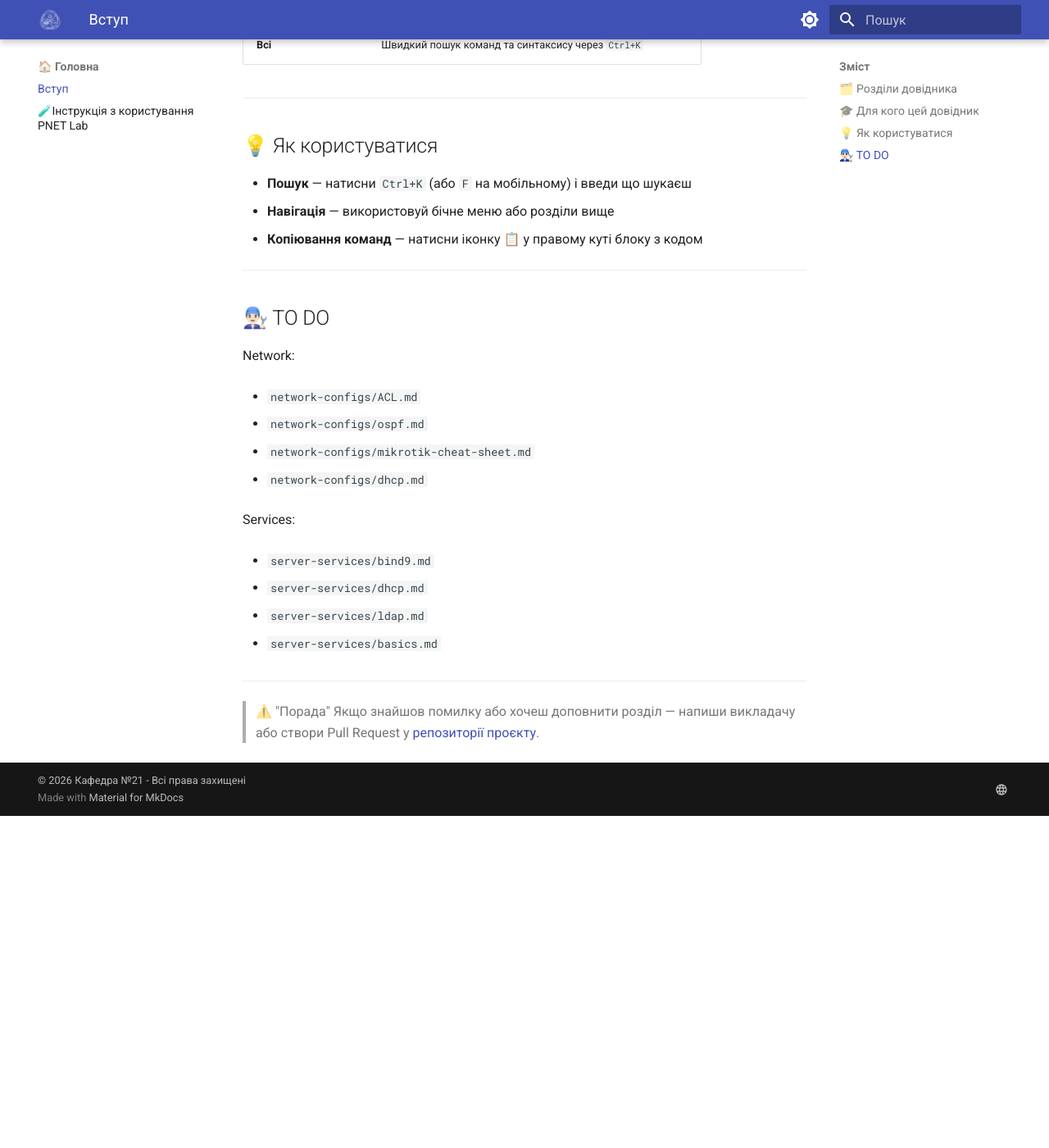
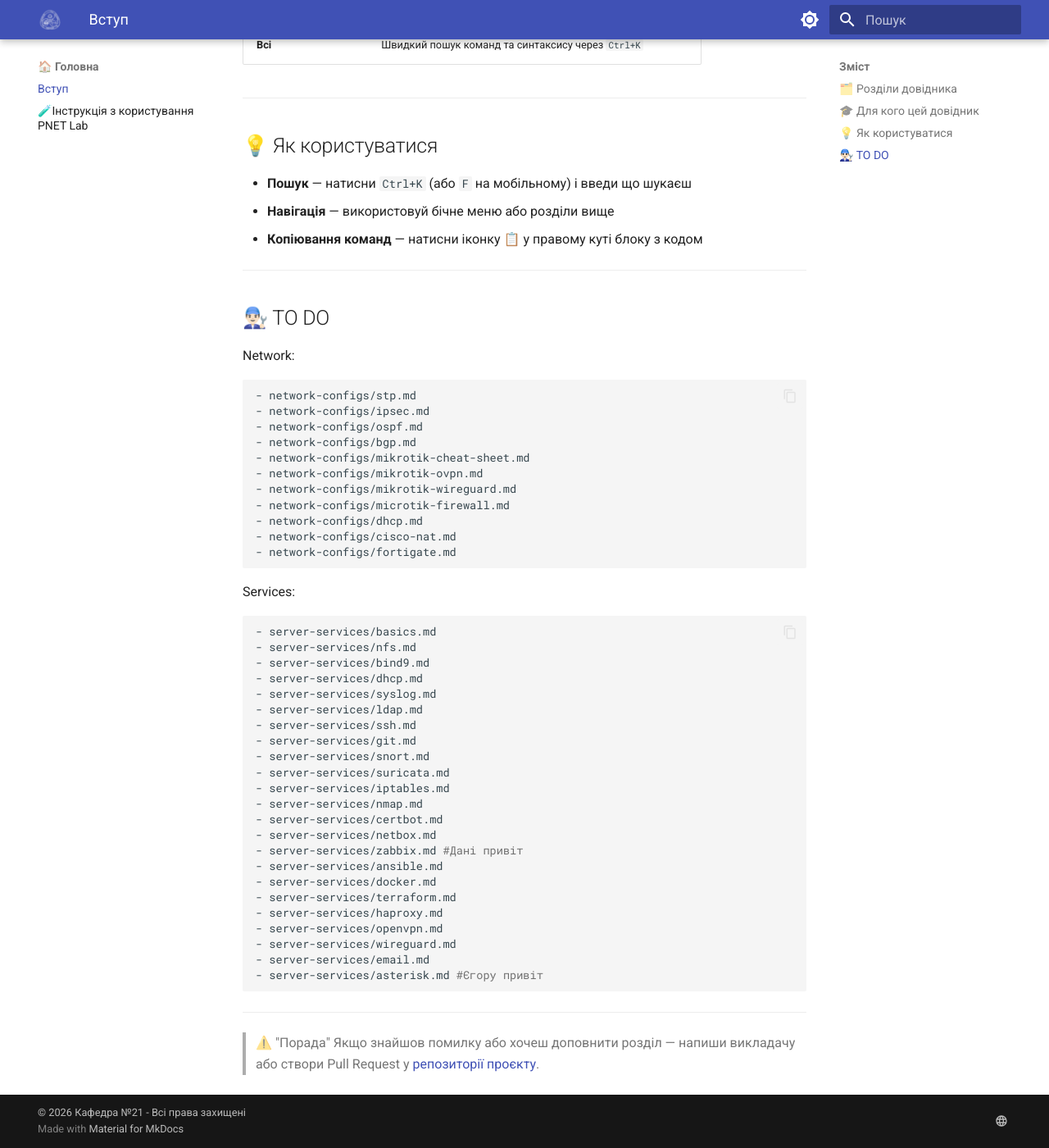
Before and after one commit to left769/21-docs, an MkDocs documentation site: the page built from docs/index.md, in a window 1280 px wide and 1400 px high, scrolled down 872 px. Shown: the whole window at 82% size. Built offline with MkDocs 1.6.1 and Material for MkDocs 9.7.7, drawn with Linux system fonts in a browser that asks for light colours; before the commit the page ends 1867 px from its top, so only the background shows below that.

````diff
--- a/docs/index.md
+++ b/docs/index.md
@@ -51,23 +51,47 @@
 
 Network:
 
-- ``network-configs/ACL.md``
-
-- ``network-configs/ospf.md``
-
-- ``network-configs/mikrotik-cheat-sheet.md``
-
-- ``network-configs/dhcp.md``
+```bash
+- network-configs/stp.md
+- network-configs/ipsec.md
+- network-configs/ospf.md
+- network-configs/bgp.md
+- network-configs/mikrotik-cheat-sheet.md
+- network-configs/mikrotik-ovpn.md
+- network-configs/mikrotik-wireguard.md
+- network-configs/microtik-firewall.md
+- network-configs/dhcp.md
+- network-configs/cisco-nat.md
+- network-configs/fortigate.md
+```
 
 Services:
 
-- ``server-services/bind9.md``
-
-- ``server-services/dhcp.md``
-
-- ``server-services/ldap.md``
-
-- ``server-services/basics.md``
+```bash
+- server-services/basics.md
+- server-services/nfs.md
+- server-services/bind9.md
+- server-services/dhcp.md
+- server-services/syslog.md
+- server-services/ldap.md
+- server-services/ssh.md
+- server-services/git.md
+- server-services/snort.md
+- server-services/suricata.md
+- server-services/iptables.md
+- server-services/nmap.md
+- server-services/certbot.md
+- server-services/netbox.md
+- server-services/zabbix.md #Дані привіт
+- server-services/ansible.md
+- server-services/docker.md
+- server-services/terraform.md
+- server-services/haproxy.md
+- server-services/openvpn.md
+- server-services/wireguard.md
+- server-services/email.md
+- server-services/asterisk.md #Єгору привіт
+```
 
 ---
 
````
Also changed, not shown: docs/network-configs/index.md (+2 -2 lines).
